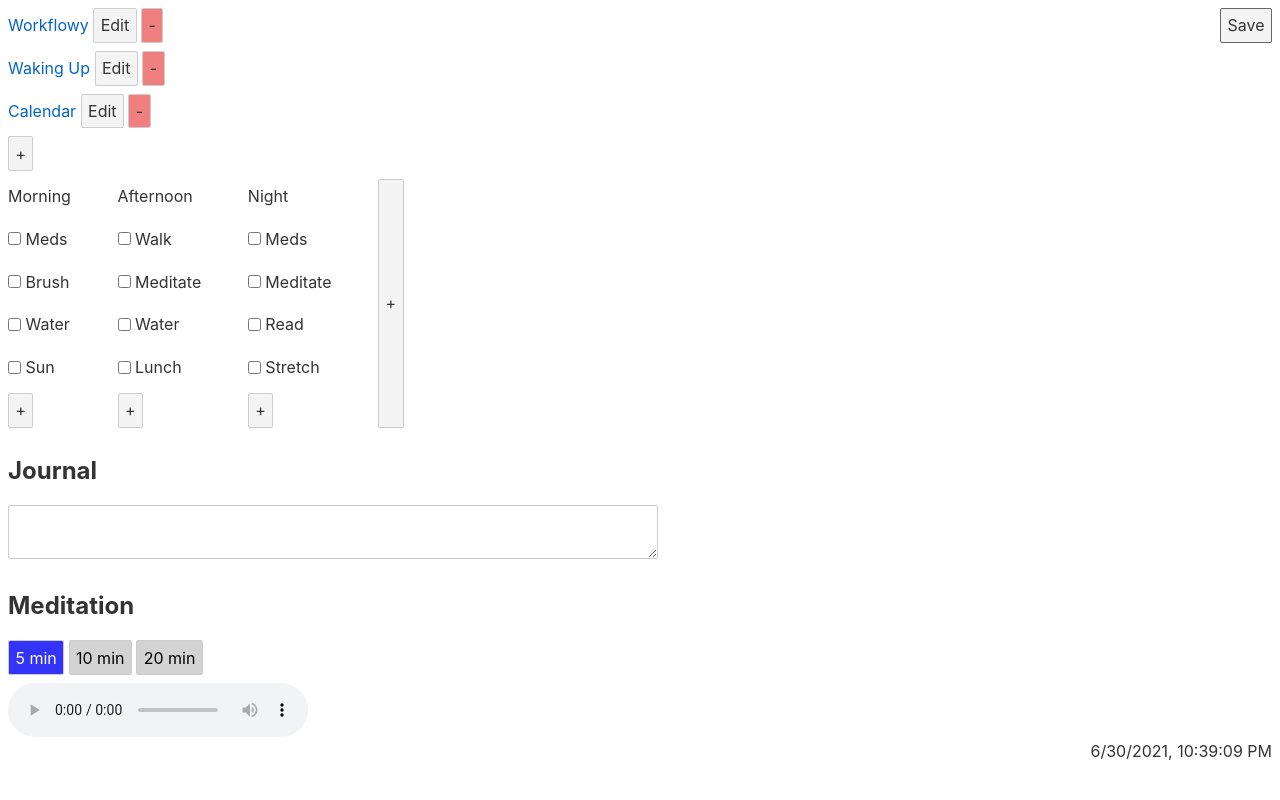
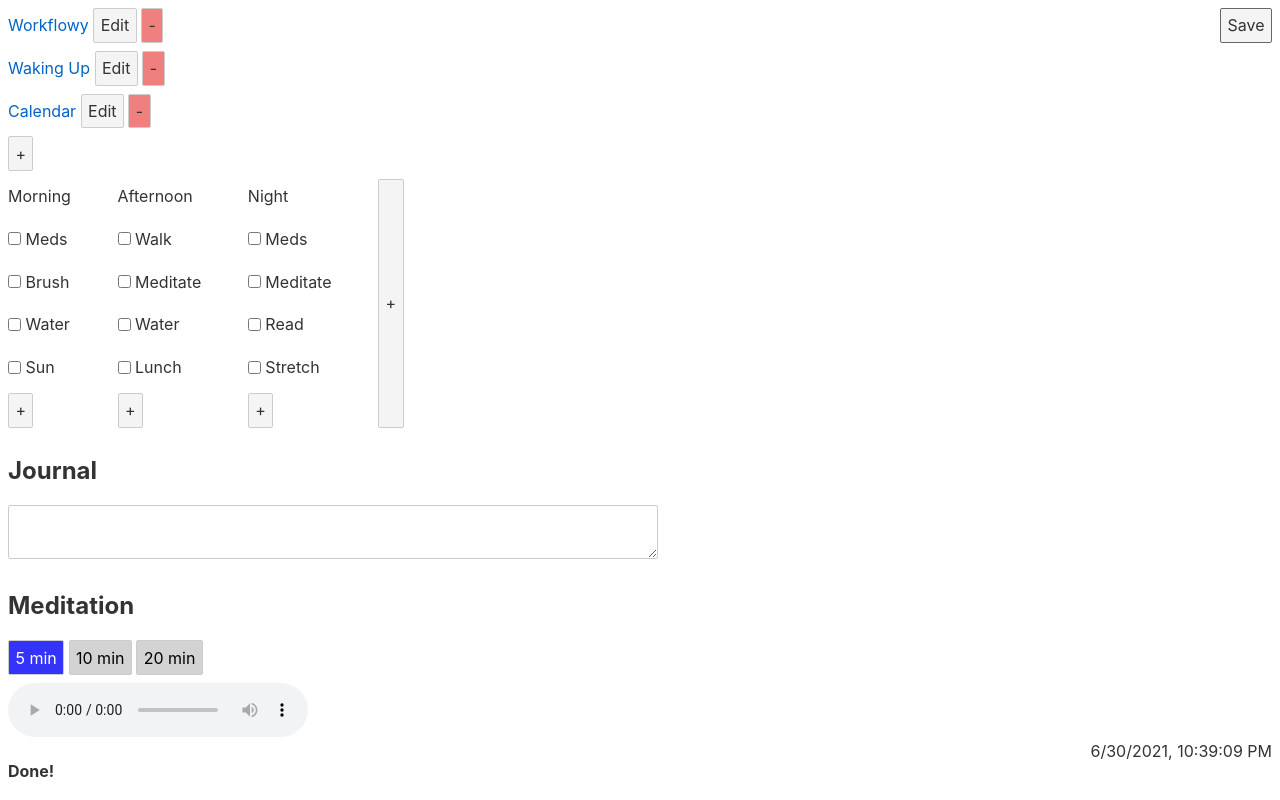
Before and after one commit to trilusa/routine-builder, a Svelte app: page / in a window 1280 px wide. Both pictures are taken after a click on the button "Edit". Built offline with nearby package versions, Linux system fonts and the light colour scheme.

Commit message:
addded timer

```diff
--- a/src/App.svelte
+++ b/src/App.svelte
@@ -1,5 +1,4 @@
 <script>
-	// import { onMount } from "svelte"
 	import { edit_store } from "./stores.js";
 
 	import Meditation from "./components/Meditation.svelte";
@@ -7,6 +6,7 @@
 	import Table from "./components/Table.svelte";
 	import TextArea from "./components/TextArea.svelte";
 	import Clock from "./components/Clock.svelte";
+	import Timer from "./components/Timer.svelte";
 // import Component from "./components/Component.svelte";
 
 
@@ -53,6 +53,7 @@
 	{/each}
 	</div>
 	<Clock/>
+	<Timer set_time=5000/>
 </main>
 
 <style>
--- a/src/components/Clock.svelte
+++ b/src/components/Clock.svelte
@@ -1,9 +1,10 @@
 <script>
-    import {timer} from "../timer.js";
-    const clock = timer();
+    import {clock} from "../timer.js";
+    const time = clock();
 </script>
+
 <div>
- {$clock.toLocaleString()}
+    {$time.toLocaleString()}
 </div>
 
 <style>
--- /dev/null
+++ b/src/components/Timer.svelte
@@ -0,0 +1,23 @@
+<script>
+    import { onMount } from "svelte";
+    import {clock, toHuman} from "../timer.js";
+
+    export let set_time; // = 5 * 60 * 1000 //5 min in ms
+    let t0 = new Date();
+    const t = clock({interval:500});
+    let done = false;
+
+    $: dt = $t - t0;
+    $: elapsed = set_time - dt;
+    $: time_str = toHuman(elapsed);
+    $: dt > set_time ? done=true : {};
+</script>
+<br>
+
+<div>
+    {#if !done}
+        {time_str}
+    {:else}
+        <b> Done!</b>
+    {/if}
+</div>
--- a/src/timer.js
+++ b/src/timer.js
@@ -1,6 +1,6 @@
 import { readable } from 'svelte/store'
 
-export const timer = function(options={}) {
+export const clock = function(options={}) {
   return readable(null, set => {
     // the update function sets the latest date
     const update = () => set(new Date())
@@ -13,6 +13,17 @@ export const timer = function(options={}) {
 
     // return unsubscribe callback:
     // it will stop the timer when the store is destroyed
-    return () => clearInterval(interval)
+    return () => {clearInterval(interval); console.log("clock unsub")};
   })
 }
+
+export function toHuman (ms) {
+    const seconds = Math.floor((ms / 1000) % 60);
+    const minutes = Math.floor((ms / 1000 / 60) % 60);
+    const hours = Math.floor((ms  / 1000 / 3600 ) % 24);
+
+    return [hours.toString().padStart(2, '0'),
+    minutes.toString().padStart(2, '0'),
+        seconds.toString().padStart(2, '0')
+    ].join(':');
+}
```
